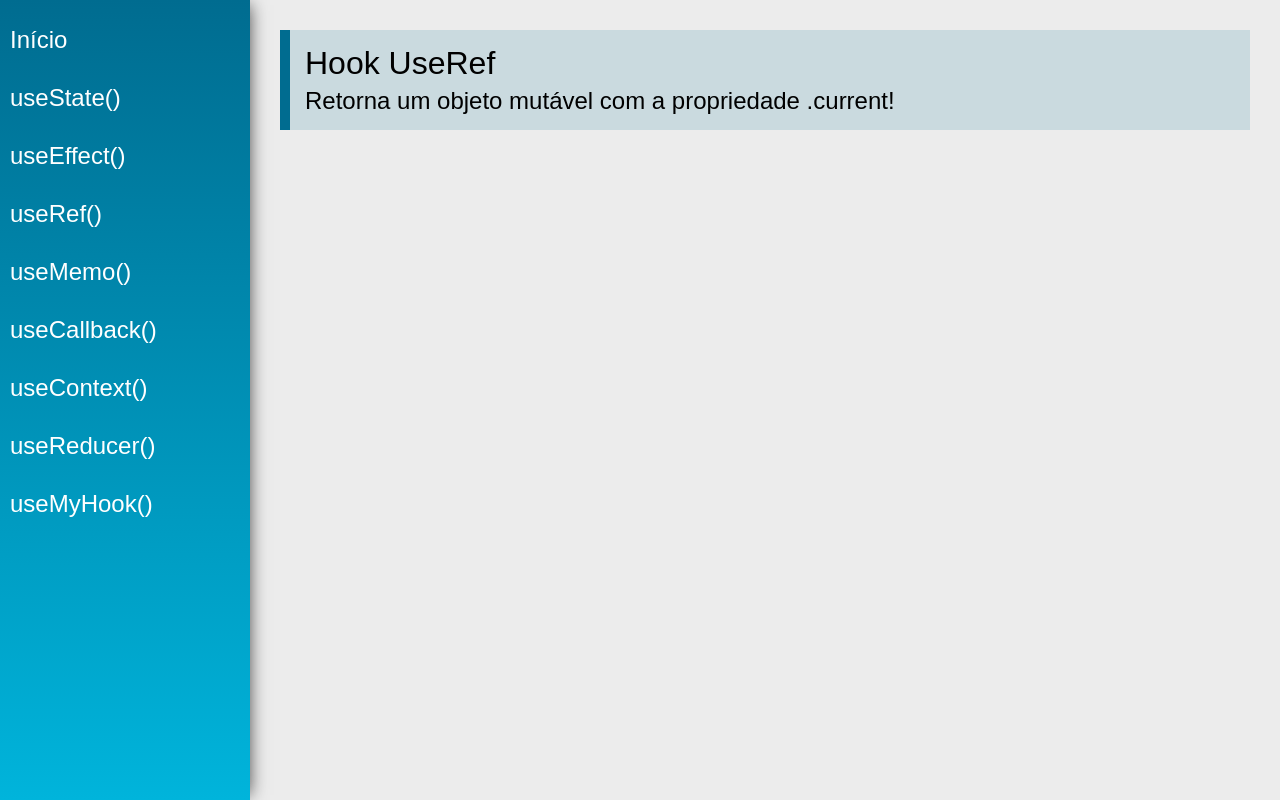
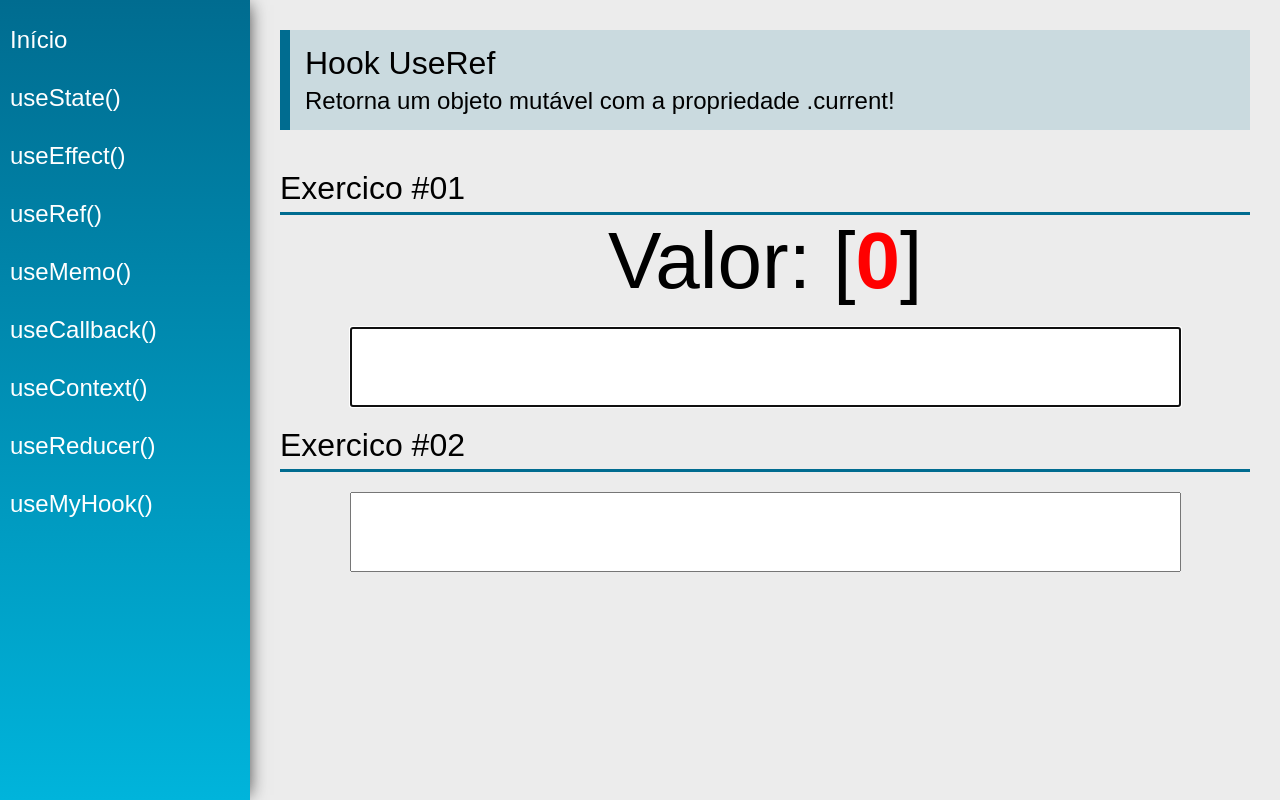
Before and after one commit to diogo-lima-flooxai/project-react-hooks, a React (Create React App) app: page /useRef in a window 1280 px wide. Built offline with nearby package versions, Linux system fonts and the light colour scheme.

Commit message:
feat: add useRef and creating merge function to concatenate the words

```diff
--- a/src/views/examples/UseRef.jsx
+++ b/src/views/examples/UseRef.jsx
@@ -1,15 +1,70 @@
-import React from 'react'
-import PageTitle from '../../components/layout/PageTitle'
+import React, { useEffect, useRef, useState } from "react";
+import PageTitle from "../../components/layout/PageTitle";
+import SectionTitle from "../../components/layout/SectionTitle";
+
+const merge = function (s1, s2) {
+  return [...s1].map((e, i) => `${e}${s2[i] || ""}`).join("");
+};
 
 const UseRef = (props) => {
+  const [value1, setValue1] = useState("");
+  const [value2, setValue2] = useState("");
+
+  const count = useRef(0);
+  const myInput1 = useRef(null);
+  const myInput2 = useRef(null);
+
+  useEffect(
+    function () {
+      count.current = count.current + 1;
+      myInput2.current.focus();
+    },
+    [value1]
+  );
+
+  useEffect(
+    function () {
+      count.current++;
+      myInput1.current.focus();
+    },
+    [value2]
+  );
+
   return (
     <div className="UseRef">
       <PageTitle
         title="Hook UseRef"
         subtitle="Retorna um objeto mutável com a propriedade .current!"
       />
+      <SectionTitle title="Exercico #01" />
+      <div className="center">
+        <div>
+          <span className="text">Valor: </span>
+          <span className="text">{merge(value1, value2)} [</span>
+          <span className="text red">{count.current}</span>
+          <span className="text">]</span>
         </div>
-    )
-}
 
-export default UseRef
+        <input
+          type="text"
+          className="input"
+          ref={myInput1}
+          value={value1}
+          onChange={(e) => setValue1(e.target.value)}
+        />
+      </div>
+      <SectionTitle title="Exercico #02" />
+      <div className="center">
+        <input
+          type="text"
+          className="input"
+          ref={myInput2}
+          value={value2}
+          onChange={(e) => setValue2(e.target.value)}
+        />
+      </div>
+    </div>
+  );
+};
+
+export default UseRef;
```
Lines whose indentation alone changed are shown as unchanged.
